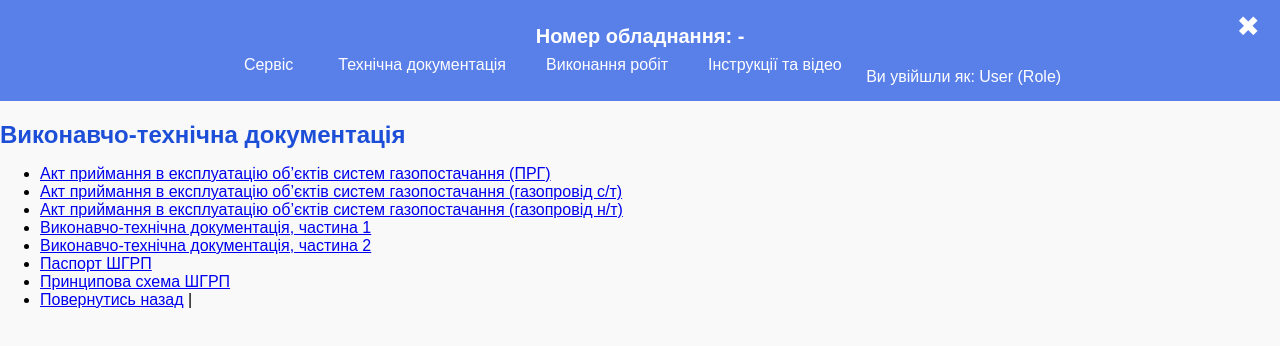
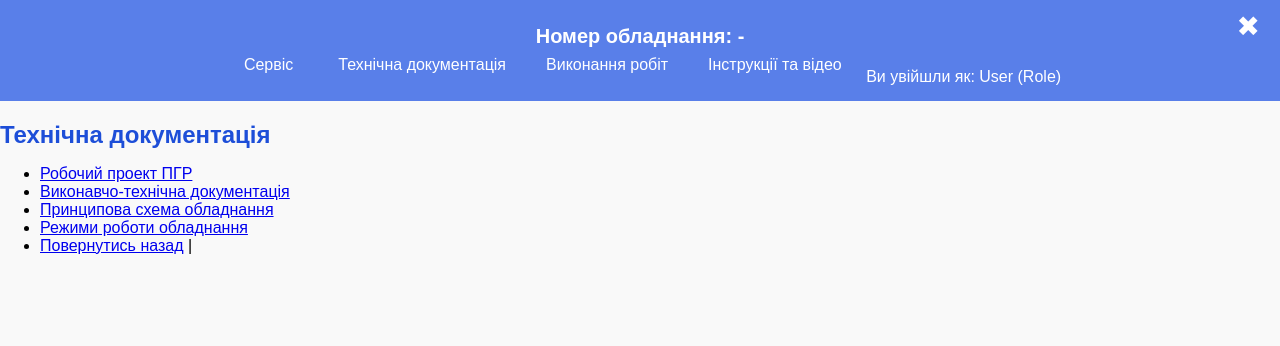
Before and after one commit to naftogazkozyatyn-maker/smart, a website: page docs.html in a window 1280 px wide. Drawn offline with Linux system fonts and the light colour scheme.

Commit message:
Update docs.html

```diff
--- a/docs.html
+++ b/docs.html
@@ -45,15 +45,13 @@
 </nav>
           <span class="user-info">Ви увійшли як: User (Role)</span>
 </header>
-    <h2>Виконавчо-технічна документація</h2>
+    <h2>Технічна документація</h2>
     <ul>
-        <li><a href="docs/act_pryim_prg.pdf">Акт приймання в експлуатацію об’єктів систем газопостачання (ПРГ)</a></li>
-        <li><a href="docs/act_pryim_st.pdf">Акт приймання в експлуатацію об’єктів систем газопостачання (газопровід с/т)</a></li>
-        <li><a href="docs/act_pryim_nt.pdf">Акт приймання в експлуатацію об’єктів систем газопостачання (газопровід н/т)</a></li>
-        <li><a href="docs/VTDoc_part1.pdf">Виконавчо-технічна документація, частина 1</a></li>
-        <li><a href="docs/VTDoc_part2.pdf">Виконавчо-технічна документація, частина 2</a></li>
-        <li><a href="docs/passport_GRP.pdf">Паспорт ШГРП</a></li>
-        <li><a href="docs/1_scheme.pdf">Принципова схема ШГРП</a></li>
+        <li><a href="project.html">Робочий проект ПГР</a></li>
+        <li><a href="vtd.html">Виконавчо-технічна документація</a></li>
+        <li><a href="scheme.html">Принципова схема обладнання</a></li>
+        <li><a href="mode.html">Режими роботи обладнання</a></li>
+
       <li><a href="service.html">Повернутись назад</a> |
       </li>
     </ul>
```
